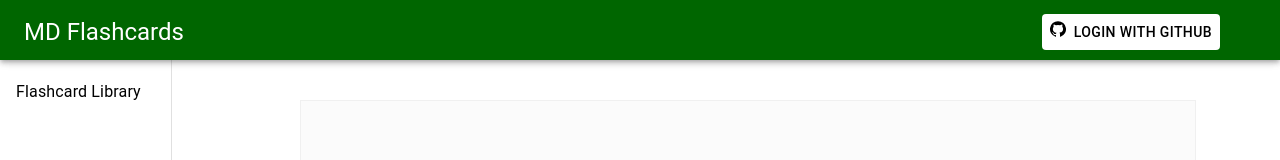
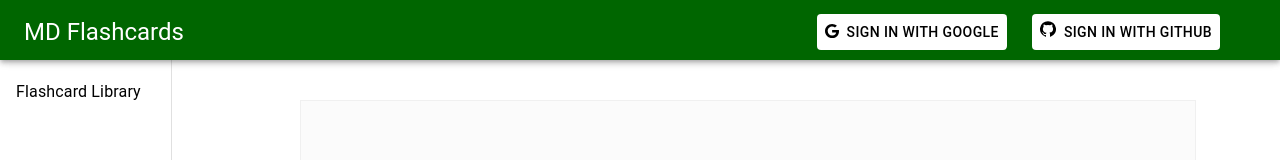
Before and after one commit to shawnpyates/MD-Flashcards-UI, a React (Create React App) app: page / in a window 1280 px wide. Shown: the top 160 px of the page. Built offline with nearby package versions, Linux system fonts and the light colour scheme; no server answers.

Commit message:
adds oauth support for google

```diff
--- a/public/index.html
+++ b/public/index.html
@@ -24,6 +24,7 @@
       work correctly both with client-side routing and a non-root public URL.
       Learn how to configure a non-root public URL by running `npm run build`.
     -->
+    <script src="https://cdnjs.cloudflare.com/ajax/libs/font-awesome/5.13.0/js/all.min.js"></script>
     <title>React App</title>
   </head>
   <body>
--- a/src/components/NavBar/NavBar.jsx
+++ b/src/components/NavBar/NavBar.jsx
@@ -10,24 +10,34 @@ import { UserContext } from '../../context/userContext';
 import { AUTH_URL } from '../../config';
 
 import {
+  ButtonContainer,
   StyledAppBar,
   StyledButton,
   StyledGitHubIcon,
+  StyledFaIcon,
 } from './styledComponents';
 
 function NavBar() {
   const { currentUser, isUserLoading } = useContext(UserContext);
-  const { endpoint, buttonContent } = (
+  const buttons = (
     currentUser
-      ? { endpoint: '/signout', buttonContent: 'Sign Out' }
-      : {
+      ? [{ endpoint: '/signout', content: 'Sign Out' }]
+      : [{
+        endpoint: '/google',
+        content:
+        <>
+          <StyledFaIcon className="fab fa-google" />
+          Sign in with Google
+        </>,
+      },
+      {
         endpoint: '/github',
-        buttonContent:
+        content:
         <>
           <StyledGitHubIcon />
-          Login with Github
+          Sign in with Github
         </>,
-      }
+      }]
   );
   return (
     <StyledAppBar position="static">
@@ -37,11 +47,15 @@ function NavBar() {
         </Typography>
         {!isUserLoading
         && (
-          <StyledButton>
-            <Link href={`${AUTH_URL}${endpoint}`}>
-              {buttonContent}
-            </Link>
-          </StyledButton>
+          <ButtonContainer>
+            {buttons.map(({ endpoint, content }) => (
+              <StyledButton key={endpoint}>
+                <Link href={`${AUTH_URL}${endpoint}`}>
+                  {content}
+                </Link>
+              </StyledButton>
+            ))}
+          </ButtonContainer>
         )}
       </Toolbar>
     </StyledAppBar>
--- a/src/components/NavBar/styledComponents.js
+++ b/src/components/NavBar/styledComponents.js
@@ -5,6 +5,11 @@ import {
   Button,
 } from '@material-ui/core';
 import { GitHub } from '@material-ui/icons';
+
+export const ButtonContainer = styled.div`
+  position: absolute;
+  right: 60px;
+`;
 
 export const StyledAppBar = styled(AppBar)`
   background-color: #060;
@@ -15,8 +20,7 @@ export const StyledAppBar = styled(AppBar)`
 
 export const StyledButton = styled(Button)`
   background-color: #FFF;
-  position: absolute;
-  right: 60px;
+  margin-left: 25px;
 
   &:hover {
     background-color: #F0F0F0;
@@ -34,3 +38,8 @@ export const StyledGitHubIcon = styled(GitHub)`
   font-size: 16px;
   margin-right: 8px;
 `;
+
+export const StyledFaIcon = styled.i`
+  height: 16px;
+  margin-right: 8px;
+`;
```
